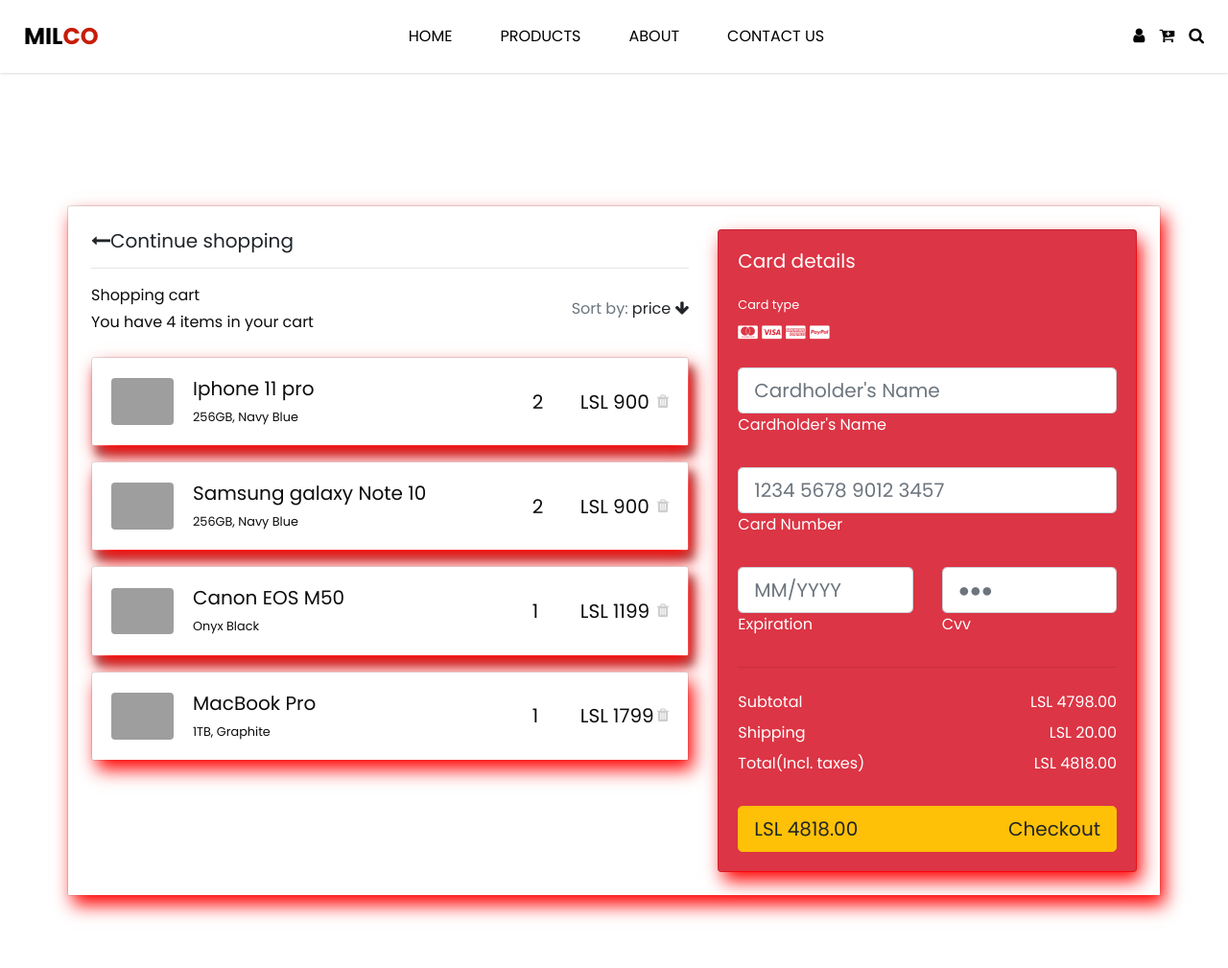
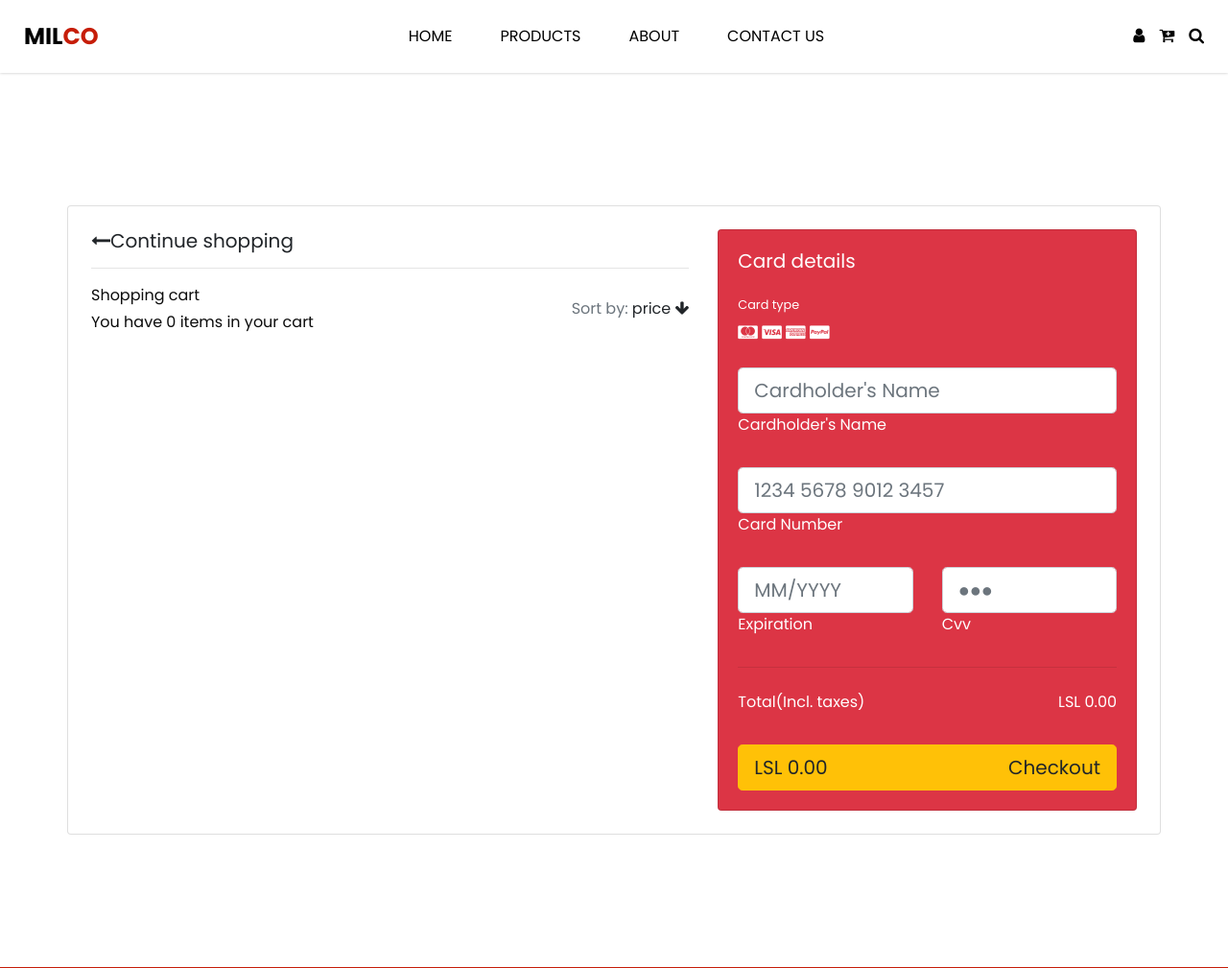
Before and after one commit to TebohoNyenye/gitTutorial, a Django app: page /cart/ in a window 1280 px wide. Shown: the top 1009 px of the page at 96% size. Run offline with Django 4.2, Linux system fonts and the light colour scheme; some libraries are stand-ins or nearby versions; grey boxes are pictures that could not be loaded.

Commit message:
-add to cart

```diff
--- a/project/app/templates/cart.html
+++ b/project/app/templates/cart.html
@@ -85,129 +85,56 @@
               <div class="row">
 
                 <div class="col-lg-7" >
-                  <h5 class="mb-3"><a href="#!" class="text-body"><i
-                        class="fa fa-long-arrow-left"></i>Continue shopping</a></h5>
+                  <h5 class="mb-3"><a href="{% url 'products' %}" class="text-body"><i
+                        class="fa fa-long-arrow-left" href="{% url 'products' %}"></i>Continue shopping</a></h5>
                   <hr>
 
                   <div class="d-flex justify-content-between align-items-center mb-4">
                     <div>
                       <p class="mb-1">Shopping cart</p>
-                      <p class="mb-0">You have 4 items in your cart</p>
+                      <p class="mb-0">You have {{order.get_cart_items}} items in your cart</p>
                     </div>
                     <div>
                       <p class="mb-0"><span class="text-muted">Sort by:</span> <a href="#!"
                           class="text-body">price <i class="fa fa-arrow-down"></i></a></p>
                     </div>
                   </div>
-
+                  {% for item in items %}
                   <div class="card mb-3"style="box-shadow: 5px 10px 8px #888888;">
                     <div class="card-body">
                       <div class="d-flex justify-content-between">
                         <div class="d-flex flex-row align-items-center">
                           <div>
                             <img
-                              src="https://mdbcdn.b-cdn.net/img/Photos/new-templates/bootstrap-shopping-carts/img1.webp"
+                              src="{{item.product.imageURL}}"
                               class="img-fluid rounded" alt="Shopping item" style="width: 65px;">
                           </div>
                           <div class="ms-3" style="margin-left:20px;">
-                            <h5>Iphone 11 pro</h5>
-                            <p class="small mb-0">256GB, Navy Blue</p>
+                            <h5>{{item.product.name}}</h5>
+                            <p class="small mb-0">LSL{{item.product.price|floatformat:2}}</p>
                           </div>
                         </div>
                         <div class="d-flex flex-row align-items-center">
                           <div style="width: 50px;">
-                            <h5 class="fw-normal mb-0">2</h5>
+                            <h5 class="fw-normal mb-0" >{{item.quantity}}
+
+                              <div class="quantity">
+                                <img data-product="{{item.product.id}}" data-action="add" class="chg-quantity update-cart" src="{% static  'images/arrow-up.png' %}">
+
+                                <img data-product="{{item.product.id}}" data-action="remove" class="chg-quantity update-cart" src="{% static  'images/arrow-down.png' %}">
+                              </div>
+                            </h5>
+
                           </div>
                           <div style="width: 80px;">
-                            <h5 class="mb-0">LSL 900</h5>
+                            <h6 class="mb-0"><span style="font-size:12px;">LSL</span>{{item.get_total|floatformat:2}}</h6>
                           </div>
                           <a href="#!" style="color: #cecece;"><i class="fa fa-trash"></i></a>
                         </div>
                       </div>
                     </div>
                   </div>
-
-                  <div class="card mb-3"style="box-shadow: 5px 10px 8px #888888;">
-                    <div class="card-body">
-                      <div class="d-flex justify-content-between">
-                        <div class="d-flex flex-row align-items-center">
-                          <div>
-                            <img
-                              src="https://mdbcdn.b-cdn.net/img/Photos/new-templates/bootstrap-shopping-carts/img2.webp"
-                              class="img-fluid rounded" alt="Shopping item" style="width: 65px;">
-                          </div>
-                          <div class="ms-3" style="margin-left:20px;">
-                            <h5>Samsung galaxy Note 10 </h5>
-                            <p class="small mb-0">256GB, Navy Blue</p>
-                          </div>
-                        </div>
-                        <div class="d-flex flex-row align-items-center">
-                          <div style="width: 50px;">
-                            <h5 class="fw-normal mb-0">2</h5>
-                          </div>
-                          <div style="width: 80px;">
-                            <h5 class="mb-0">LSL 900</h5>
-                          </div>
-                          <a href="#!" style="color: #cecece;"><i class="fa fa-trash"></i></a>
-                        </div>
-                      </div>
-                    </div>
-                  </div>
-
-                  <div class="card mb-3" style="box-shadow: 5px 10px 8px #888888;">
-                    <div class="card-body">
-                      <div class="d-flex justify-content-between">
-                        <div class="d-flex flex-row align-items-center">
-                          <div>
-                            <img
-                              src="https://mdbcdn.b-cdn.net/img/Photos/new-templates/bootstrap-shopping-carts/img3.webp"
-                              class="img-fluid rounded" alt="Shopping item" style="width: 65px;">
-                          </div>
-                          <div class="ms-3" style="margin-left:20px;">
-                            <h5>Canon EOS M50</h5>
-                            <p class="small mb-0">Onyx Black</p>
-                          </div>
-                        </div>
-                        <div class="d-flex flex-row align-items-center">
-                          <div style="width: 50px;">
-                            <h5 class="fw-normal mb-0">1</h5>
-                          </div>
-                          <div style="width: 80px;">
-                            <h5 class="mb-0">LSL 1199</h5>
-                          </div>
-                          <a href="#!" style="color: #cecece;"><i class="fa fa-trash"></i></a>
-                        </div>
-                      </div>
-                    </div>
-                  </div>
-
-                  <div class="card mb-3 mb-lg-0"style="">
-                    <div class="card-body">
-                      <div class="d-flex justify-content-between">
-                        <div class="d-flex flex-row align-items-center">
-                          <div>
-                            <img
-                              src="https://mdbcdn.b-cdn.net/img/Photos/new-templates/bootstrap-shopping-carts/img4.webp"
-                              class="img-fluid rounded" alt="Shopping item" style="width: 65px;">
-                          </div>
-                          <div class="ms-3" style="margin-left:20px;">
-                            <h5>MacBook Pro</h5>
-                            <p class="small mb-0">1TB, Graphite</p>
-                          </div>
-                        </div>
-                        <div class="d-flex flex-row align-items-center">
-                          <div style="width: 50px;">
-                            <h5 class="fw-normal mb-0">1</h5>
-                          </div>
-                          <div style="width: 80px;">
-                            <h5 class="mb-0"> LSL 1799</h5>
-                          </div>
-                          <a href="#!" style="color: #cecece;"><i class="fa fa-trash"></i></a>
-                        </div>
-                      </div>
-                    </div>
-                  </div>
-
+                  {% endfor %}
                 </div>
                 <div class="col-lg-5">
 
@@ -261,24 +188,24 @@
 
                       <hr class="my-4">
 
-                      <div class="d-flex justify-content-between">
+                     <!-- <div class="d-flex justify-content-between">
                         <p class="mb-2">Subtotal</p>
                         <p class="mb-2">LSL 4798.00</p>
                       </div>
 
                       <div class="d-flex justify-content-between">
-                        <p class="mb-2">Shipping</p>
+                        <p class="mb-2">Delivery</p>
                         <p class="mb-2">LSL 20.00</p>
                       </div>
-
+                      -->
                       <div class="d-flex justify-content-between mb-4">
                         <p class="mb-2">Total(Incl. taxes)</p>
-                        <p class="mb-2">LSL 4818.00</p>
+                        <p class="mb-2">LSL {{order.get_cart_total|floatformat:2}}</p>
                       </div>
 
                       <button type="button" class="btn btn-warning btn-block btn-lg">
                         <div class="d-flex justify-content-between">
-                          <span>LSL 4818.00</span>
+                          <span>LSL {{order.get_cart_total|floatformat:2}}</span>
                           <span>Checkout <i class="fas fa-long-arrow-alt-right ms-2"></i></span>
                         </div>
                       </button>
@@ -380,7 +307,55 @@
       </div>
     </div>
   </footer>
+  <script>
+    var user = '{{request.user}}'
 
+
+function getToken(name) {
+    var cookieValue = null;
+    if (document.cookie && document.cookie !== '') {
+        var cookies = document.cookie.split(';');
+        for (var i = 0; i < cookies.length; i++) {
+            var cookie = cookies[i].trim();
+            // Does this cookie string begin with the name we want?
+            if (cookie.substring(0, name.length + 1) === (name + '=')) {
+                cookieValue = decodeURIComponent(cookie.substring(name.length + 1));
+                break;
+            }
+        }
+    }
+    return cookieValue;
+}
+var csrftoken = getToken('csrftoken')
+
+function getCookie(name) {
+    // Split cookie string and get all individual name=value pairs in an array
+    var cookieArr = document.cookie.split(";");
+
+    // Loop through the array elements
+    for(var i = 0; i < cookieArr.length; i++) {
+        var cookiePair = cookieArr[i].split("=");
+
+        /* Removing whitespace at the beginning of the cookie name
+        and compare it with the given string */
+        if(name == cookiePair[0].trim()) {
+            // Decode the cookie value and return
+            return decodeURIComponent(cookiePair[1]);
+        }
+    }
+
+    // Return null if not found
+    return null;
+}
+var cart = JSON.parse(getCookie('cart'))
+
+if (cart == undefined){
+  cart = {}
+  console.log('Cart Created!', cart)
+  document.cookie ='cart=' + JSON.stringify(cart) + ";domain=;path=/"
+}
+console.log('Cart:', cart)
+</script>
   <script src="{% static 'js/jquery-3.4.1.min.js' %}"></script>
   <script src="https://cdn.jsdelivr.net/npm/popper.js@1.16.0/dist/umd/popper.min.js" integrity="sha384-Q6E9RHvbIyZFJoft+2mJbHaEWldlvI9IOYy5n3zV9zzTtmI3UksdQRVvoxMfooAo" crossorigin="anonymous"></script>
   <script src="{% static 'js/bootstrap.js' %}"></script>
--- a/project/app/urls.py
+++ b/project/app/urls.py
@@ -8,7 +8,9 @@
 path('contact/',views.ContactView.as_view(),name="contact"),
 path('login/',views.LoginView.as_view(),name="login"),
 path('register/',views.RegisterView.as_view(),name="register"),
-path('cart/',views.CartView.as_view(),name="cart"),
+path('cart/',views.CartView,name="cart"),
+path('update_item/', views.updateItem, name="update_item"),
+
 
 
 ]
--- a/project/app/views.py
+++ b/project/app/views.py
@@ -1,3 +1,4 @@
+from multiprocessing import context
 from urllib import request
 from django.shortcuts import render
 from django.views.generic import TemplateView
@@ -41,5 +42,36 @@
 
 
 
-class CartView(TemplateView):
-    template_name = "cart.html"
+def CartView(request):
+   data = cartData(request)
+   cartItems = data['cartItems']
+   order = data['order']
+   items = data['items']
+
+   context = {'items':items, 'order':order, 'cartItems':cartItems}
+   return render(request, 'cart.html', context)
+
+def updateItem(request):
+	data = json.loads(request.body)
+	productId = data['productId']
+	action = data['action']
+	print('Action:', action)
+	print('Product:', productId)
+
+	customer = request.user.customer
+	product = Product.objects.get(id=productId)
+	order, created = Order.objects.get_or_create(customer=customer, complete=False)
+
+	orderItem, created = OrderItem.objects.get_or_create(order=order, product=product)
+
+	if action == 'add':
+		orderItem.quantity = (orderItem.quantity + 1)
+	elif action == 'remove':
+		orderItem.quantity = (orderItem.quantity - 1)
+
+	orderItem.save()
+
+	if orderItem.quantity <= 0:
+		orderItem.delete()
+
+	return JsonResponse('Item was added', safe=False)
--- a/project/static/css/style.css
+++ b/project/static/css/style.css
@@ -932,7 +932,34 @@
   height: 100vh !important;
   }
   }
-  .card-body{
-    box-shadow: 5px 10px 18px #888;
-    -webkit-box-shadow: 5px 10px 18px red;
+  .quantity{
+    display: inline-block;
+    font-weight: 700;
+    padding-right:10px;
+
+
   }
+
+  .chg-quantity{
+    width: 9px;
+    cursor: pointer;
+    display: block;
+    margin-top: 5px;
+    transition:.1s;
+  }
+
+  .chg-quantity:hover{
+    opacity: .6;
+  }
+
+  #cart-total{
+    display: inline-flex;
+    text-align: center;
+    color:#fff;
+    background-color: red;
+    width: 15px;
+    height: 15px;
+    border-radius: 50%;
+    font-size: 12px;
+
+  }
```
Also changed, not shown: project/app/templates/Products.html (+54 -6 lines), project/static/js/cart.js (added, +64 -0 lines), project/db.sqlite3, project/static/images/arrow-down.png (added), project/static/images/arrow-up.png (added).
